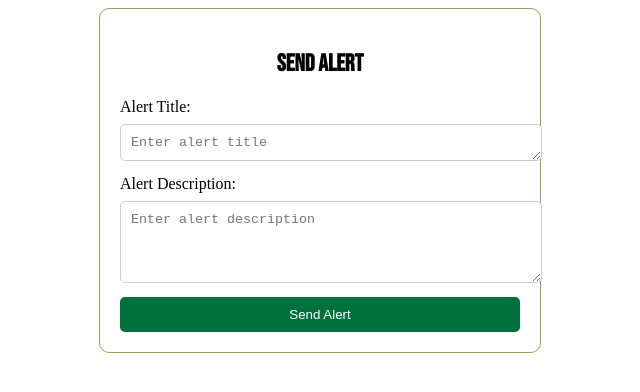
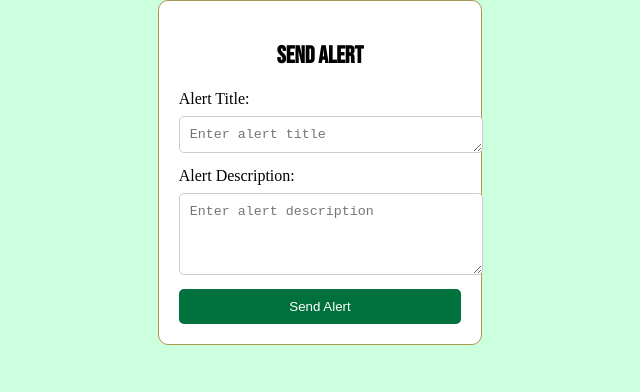
Before and after one commit to RielyMelvin/niner-security-admin, a SvelteKit app: page /alerts in a window 1280 px wide. Shown: the top 392 px of the page, without its empty margins (320-960 px from the left). Built offline with nearby package versions, Linux system fonts and the light colour scheme; what pocketbase would draw is missing.

Commit message:
Update to format time correctly

```diff
--- a/src/routes/alerts/+page.svelte
+++ b/src/routes/alerts/+page.svelte
@@ -17,12 +17,36 @@
     async function sendAlert() {
     try {
         // Create the alert document
+        const currentDateTime = new Date();
+
+        // Format the time
+        const timeOptions = {
+            timeZone: 'America/New_York',
+            hour: 'numeric',
+            minute: '2-digit',
+            hour12: true
+        };
+        const formattedTime = currentDateTime.toLocaleTimeString('en-US', timeOptions);
+
+        // Format the date
+        const dateOptions = {
+            timeZone: 'America/New_York',
+            month: '2-digit',
+            day: '2-digit',
+            year: 'numeric'
+        };
+        const formattedDate = currentDateTime.toLocaleDateString('en-US', dateOptions);
+
+        // Combine time and date
+        const formattedDateTime = `${formattedTime} ${formattedDate}`;
+
         const alertData = {
             alert_title: alertTitle,
             alert_description: alertDescription,
-                date_time: new Date().toISOString(),
+            date_time: formattedDateTime // Set the formatted string
         };
-            const response = await pb.collection('alerts').create(alertData)
+
+        const response = await pb.collection('alerts').create(alertData);
         goto('/dashboard');
     } catch (error) {
         console.error('Error sending alert:', error);
@@ -32,7 +56,18 @@
 </script>
 
 <style>
-    /* Style your alert system */
+    :global(body) {
+        background-color: #CCFFDD;
+        margin: 0;
+        padding: 0;
+        height: 100vh;
+        display: flex;
+        flex-direction: column;
+        align-items: center;
+        justify-content: flex-start;
+        overflow-x: hidden;
+    }
+
     .alert-container {
         padding: 20px;
         border: 1px solid #AD9651;
@@ -40,6 +75,7 @@
         background-color: #fff;
         max-width: 400px;
         margin: 0 auto;
+        height: auto;
     }
 
     h2 {
```
Lines whose indentation alone changed are shown as unchanged.
